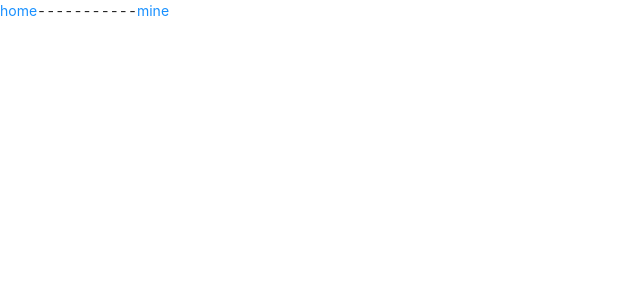
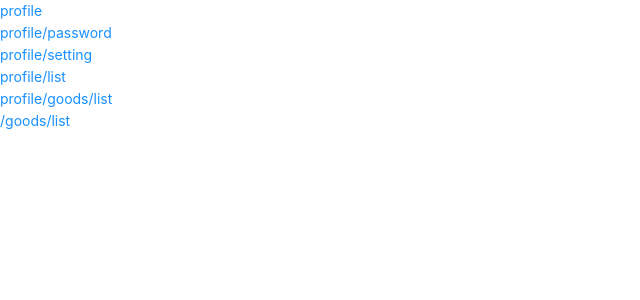
Before and after one commit to ranwawa/learning, a React (Create React App) app: page / in a window 1280 px wide. Shown: the top 300 px of the page, without its empty margins (0-640 px from the left). Built offline with nearby package versions, Linux system fonts and the light colour scheme.

Commit message:
feat(嵌套路由):

```diff
--- /dev/null
+++ b/src/RouterDemo/NestDemo.jsx
@@ -0,0 +1,50 @@
+/*
+* 路由嵌套
+* 这个和vue-router的嵌套路由还是有所差别的
+* */
+
+import React from 'react';
+import { BrowserRouter, Route, Link, Switch} from 'react-router-dom'
+export default class NestDemo extends React.Component {
+  render() {
+    return (
+      <BrowserRouter>
+        <div>
+          <Link to="/profile">profile</Link>
+        </div>
+        <div>
+          <Link to="/profile/password">profile/password</Link>
+        </div>
+        <div>
+          <Link to="/profile/setting">profile/setting</Link>
+        </div>
+        {/* 下面这个只会渲染第一层 */}
+        <div>
+          <Link to="/profile/list">profile/list</Link>
+        </div>
+        {/* 下面这个只会渲染第一层 */}
+        <div>
+          <Link to="/profile/goods/list">profile/goods/list</Link>
+        </div>
+        {/* 下面这个无法配对 */}
+        <div>
+          <Link to="/goods/list">/goods/list</Link>
+        </div>
+        <Route path="/profile">
+          <h1>个人中心</h1>
+          <Switch>
+            <Route path="/profile/password">
+              <p>修改密码</p>
+            </Route>
+            <Route path="/profile/setting">
+              <p>设置</p>
+            </Route>
+            <Route path="/list">
+              <p>商品列表</p>
+            </Route>
+          </Switch>
+        </Route>
+      </BrowserRouter>
+    );
+  }
+}
--- a/src/app.jsx
+++ b/src/app.jsx
@@ -1,6 +1,7 @@
 import React from "react";
 import 'antd/dist/antd.css';
-import PromptDemo from './RouterDemo/PromptDemo';
+import NestDemo from './RouterDemo/NestDemo';
+// import PromptDemo from './RouterDemo/PromptDemo';
 // import WithRouter from './RouterDemo/WithRouter';
 // import RedirectAndPush from './RouterDemo/RedirectAndPush';
 // import ParamsDemo from './RouterDemo/ParamsDemo';
@@ -36,7 +37,8 @@ export default class App extends React.Component {
   render() {
     return (
       <div>
-        <PromptDemo />
+        <NestDemo />
+        {/*<PromptDemo />*/}
         {/*<WithRouter />*/}
         {/*<RedirectAndPush />*/}
         {/*<ParamsDemo />*/}
```
